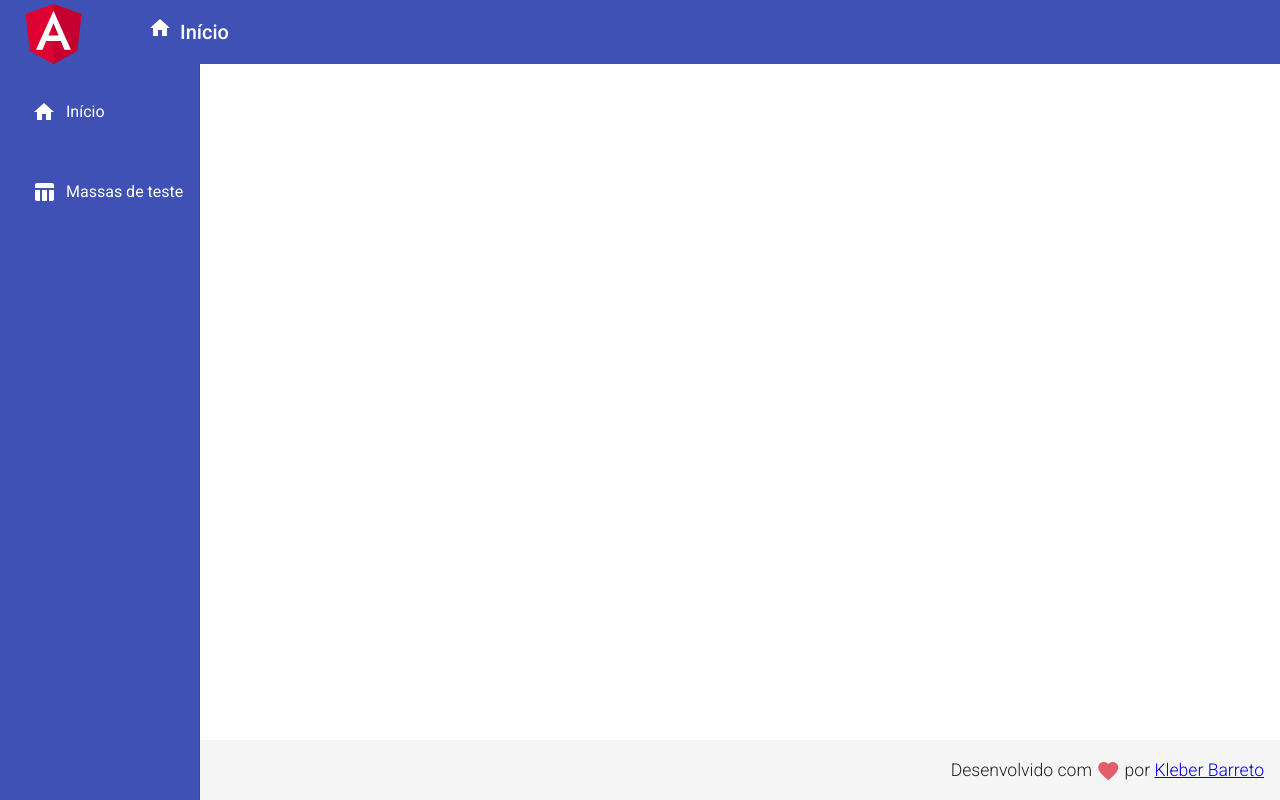
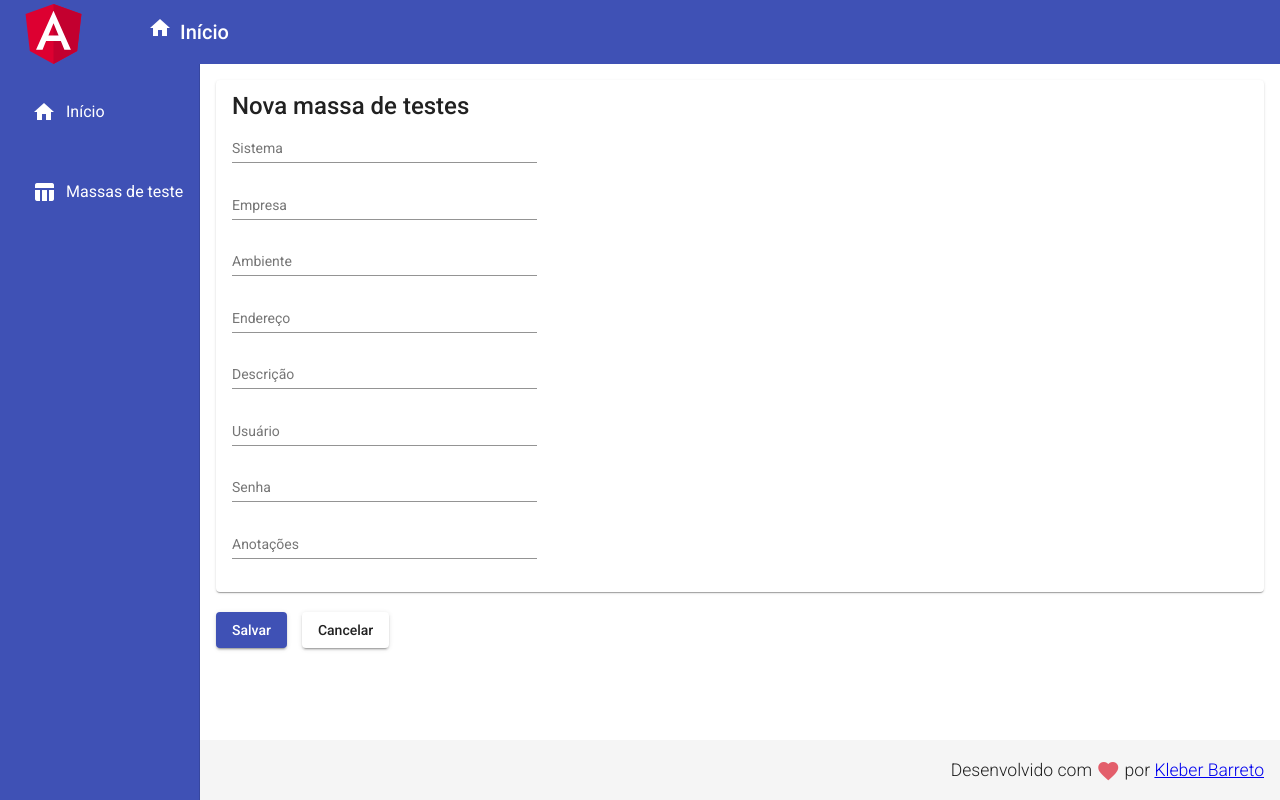
Before and after one commit to kbmbarreto/getmassa-angular, an Angular app: page /massas/update/1 in a window 1280 px wide. Before the commit this address led to /. Built offline with nearby package versions, Linux system fonts and the light colour scheme.

Commit message:
Adicionado método e tela de editar

```diff
--- a/src/app/app-routing.module.ts
+++ b/src/app/app-routing.module.ts
@@ -16,6 +16,10 @@ const routes: Routes = [{
 {
   path: 'massas/create',
   component: MassaCreateComponent,
+},
+{
+  path: 'massas/update/:id',
+  component: MassaCreateComponent,
 }];
 
 @NgModule({
--- a/src/app/app.module.ts
+++ b/src/app/app.module.ts
@@ -29,6 +29,7 @@ import { MassaRead2Component } from './components/massa/massa-read2/massa-read2.
 import { MatTableModule } from '@angular/material/table';
 import { MatPaginatorModule } from '@angular/material/paginator';
 import { MatSortModule } from '@angular/material/sort';
+import { MassaUpdateComponent } from './components/massa/massa-update/massa-update.component';
 
 @NgModule({
   declarations: [
@@ -41,7 +42,8 @@ import { MatSortModule } from '@angular/material/sort';
     RedDirective,
     MassaCreateComponent,
     MassaReadComponent,
-    MassaRead2Component
+    MassaRead2Component,
+    MassaUpdateComponent
   ],
   imports: [
     BrowserModule,
--- a/src/app/components/massa/massa-read/massa-read.component.html
+++ b/src/app/components/massa/massa-read/massa-read.component.html
@@ -58,12 +58,12 @@
       <ng-container matColumnDef="actions">
         <th mat-header-cell *matHeaderCellDef>Editar/Apagar</th>
         <td mat-cell *matCellDef="let row">
-            <a routerLink="">
+            <a routerLink="/massas/update/{{ row.id }}" class="edit">
                 <i class="material-icons edit">
                      edit
                 </i>
             </a>
-                    <a routerLink="">
+            <a routerLink="/massas/delete/{{ row.id }}" class="delete">
                 <i class="material-icons delete">
                     delete
                 </i>
--- /dev/null
+++ b/src/app/components/massa/massa-update/massa-update.component.css
@@ -0,0 +1,8 @@
+form {
+    display: flex;
+    flex-direction: column;
+}
+
+button {
+    margin: 20px 15px 0px 0px;
+}
--- /dev/null
+++ b/src/app/components/massa/massa-update/massa-update.component.html
@@ -0,0 +1,38 @@
+<mat-card>
+    <mat-card-title>Editar massa de testes</mat-card-title>
+
+    <form>
+        <mat-form-field>
+            <input matInput placeholder="Sistema" [(ngModel)]="massa.system" name="system">
+        </mat-form-field>
+        <mat-form-field>
+            <input matInput placeholder="Empresa" [(ngModel)]="massa.company" name="company">
+        </mat-form-field>
+        <mat-form-field>
+            <input matInput placeholder="Ambiente" [(ngModel)]="massa.environment" name="environment">
+        </mat-form-field>
+        <mat-form-field>
+            <input matInput placeholder="Endereço" [(ngModel)]="massa.url" name="url">
+        </mat-form-field>
+        <mat-form-field>
+            <input matInput placeholder="Descrição" [(ngModel)]="massa.description" name="description">
+        </mat-form-field>
+        <mat-form-field>
+            <input matInput placeholder="Usuário" [(ngModel)]="massa.user" name="user">
+        </mat-form-field>
+        <mat-form-field>
+            <input matInput placeholder="Senha" [(ngModel)]="massa.password" name="password">
+        </mat-form-field>
+        <mat-form-field>
+            <input matInput placeholder="Anotações" [(ngModel)]="massa.notes" name="notes">
+        </mat-form-field>
+    </form>
+</mat-card>
+
+<button mat-raised-button (click)="updateMassa()" color="accent">
+    Atualizar
+</button>
+
+<button mat-raised-button (click)="cancel()">
+    Cancelar
+</button>
--- /dev/null
+++ b/src/app/components/massa/massa-update/massa-update.component.ts
@@ -0,0 +1,34 @@
+import { Component, OnInit } from '@angular/core';
+import { MassaService } from '../massa.service';
+import { ActivatedRoute, Router } from '@angular/router';
+import { Massa } from '../massa.model';
+
+@Component({
+  selector: 'app-massa-update',
+  templateUrl: 'massa-update.component.html',
+  styleUrls: ['massa-update.component.css']
+})
+export class MassaUpdateComponent implements OnInit {
+
+  massa: Massa
+
+  constructor(private massaService: MassaService, private router: Router, private route: ActivatedRoute) { }
+
+  ngOnInit(): void {
+    const id = this.route.snapshot.paramMap.get('id')
+    this.massaService.readById(id).subscribe(massa => {
+      this.massa = massa
+    });
+  }
+
+  updateMassa(): void {
+    this.massaService.update(this.massa).subscribe(() => {
+      this.massaService.showMessage('Dados atualizados com sucesso!')
+      this.router.navigate(['/massas'])
+    });
+  }
+
+  cancel(): void {
+    this.router.navigate(['/massas'])
+  }
+}
--- a/src/app/components/massa/massa.service.ts
+++ b/src/app/components/massa/massa.service.ts
@@ -40,7 +40,7 @@ export class MassaService {
     return this.http.put<Massa>(url, massa)
   }
 
-  deleteMassa(id: string): Observable<Massa> {
+  delete(id: string): Observable<Massa> {
     const url = `${this.baseUrl}/${id}`
     return this.http.delete<Massa>(url)
   }
```
Lines whose indentation alone changed are shown as unchanged.
